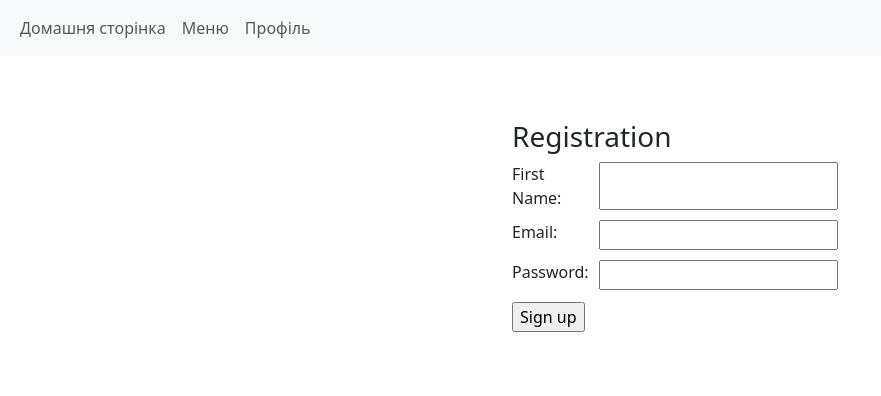
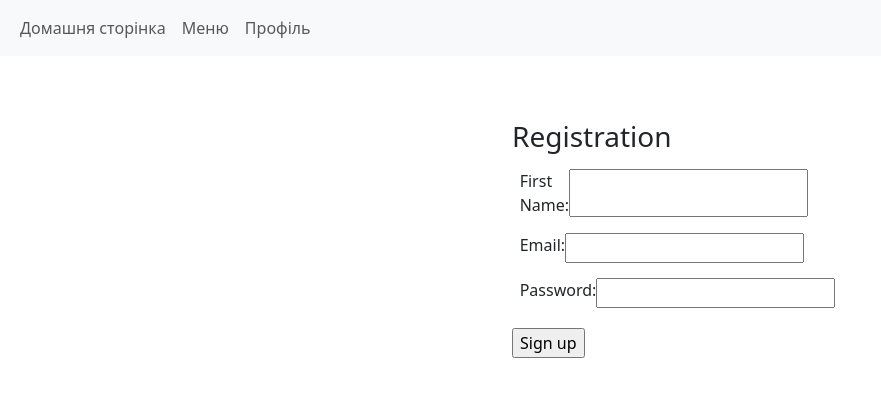
Before and after one commit to marynakozelska/demoCafeClientSystem_web, an Angular app: page /auth/register in a window 1280 px wide. Shown: the top 396 px of the page, without its empty margins (0-881 px from the left). Built offline with nearby package versions, Linux system fonts and the light colour scheme.

Commit message:
Add validation for registration

```diff
--- a/src/app/components/registration/registration.component.css
+++ b/src/app/components/registration/registration.component.css
@@ -3,9 +3,21 @@ form {
 }
 
 .form-input-box {
+  display: flex;
+  flex-direction: column;
+}
+
+.form-input {
+  margin: 3%;
+
   display: grid;
   grid-template-columns: 2fr 1fr;
-  grid-gap: 10px;
+}
+
+.alert-danger {
+  color: red;
+  margin: 1% 3%;
+  font-size: 14px;
 }
 
 .form-submit {
--- a/src/app/components/registration/registration.component.html
+++ b/src/app/components/registration/registration.component.html
@@ -1,15 +1,54 @@
-<form (ngSubmit)="registerUser()" method="post">
+<form (ngSubmit)="registerUser()"
+      method="post"
+      #form="ngForm">
   <h3>Registration</h3>
 
   <div class="form-input-box">
-    <label for="name">First Name:</label>
-    <input type="text" id="name" name="login" [(ngModel)]="user.firstName" />
+    <div class="form-input">
+      <label for="firstName">First Name:</label>
+      <input type="text"
+             id="firstName"
+             name="name"
+             required pattern="^[a-zA-Zа-яА-ЯієїґІЄЇҐ]+$"
+             minlength="2"
+             [(ngModel)]="user.firstName"
+             #name="ngModel"
+      />
+    </div>
+    <div class="alert-danger" *ngIf="form.submitted && name.invalid">
+      <p>Ім'я має складатися з латинських чи кириличних літер та бути більше двох символів.</p>
+    </div>
 
-    <label for="login">Email:</label>
-    <input type="text" id="login" name="login" [(ngModel)]="user.email" />
 
-    <label for="password">Password:</label>
-    <input type="password" id="password" name="password" [(ngModel)]="user.password" />
+    <div class="form-input">
+      <label for="login">Email:</label>
+      <input type="email"
+             id="login"
+             name="login"
+             required
+             email
+             [(ngModel)]="user.email"
+             #email="ngModel"
+      />
+    </div>
+    <div class="alert-danger" *ngIf="form.submitted && email.invalid">
+      <p>Введіть електронну пошту в коректному форматі.</p>
+    </div>
+
+    <div class="form-input">
+      <label for="password">Password:</label>
+      <input type="password"
+             id="password"
+             name="password"
+             required pattern="^(?=.*[0-9])(?=.*[a-z])(?=.*[A-Z])(?=.*[._-]).{8,}$"
+             [(ngModel)]="user.password"
+             #password="ngModel"
+      />
+    </div>
+    <div class="alert-danger" *ngIf="form.submitted && password.invalid">
+      <p>Пароль повинен бути довшим за 7 символів та має складатися з латинських літер, цифр та знаків: ., _, -</p>
+    </div>
+
   </div>
 
   <div class="form-submit">
--- a/src/app/components/registration/registration.component.ts
+++ b/src/app/components/registration/registration.component.ts
@@ -12,6 +12,7 @@ import {Router} from "@angular/router";
 export class RegistrationComponent {
   user: User;
   message: any;
+  status: any;
 
   constructor(private registrationService: RegistrationService,
               private authService: AuthService,
@@ -21,7 +22,15 @@ export class RegistrationComponent {
 
   registerUser(): void {
     let response = this.registrationService.register(this.user);
-    response.subscribe((data) => this.message = data);
-    this.router.navigate(['auth/authenticate']);
+    response.subscribe(
+      data => {
+        this.message = data;
+        this.status = data.status;
+      });
+
+    if (this.status == 200) {
+      this.router.navigate(['auth/authenticate']);
+    }
+
   }
 }
--- a/src/app/services/registration.service.ts
+++ b/src/app/services/registration.service.ts
@@ -15,6 +15,6 @@ export class RegistrationService {
 
   register(user: User) {
     console.log("Service register...")
-    return this.http.post(`${this.baseURL}`, user, {responseType: 'text' as 'json'});
+    return this.http.post(`${this.baseURL}`, user, {observe: 'response'});
   }
 }
```
